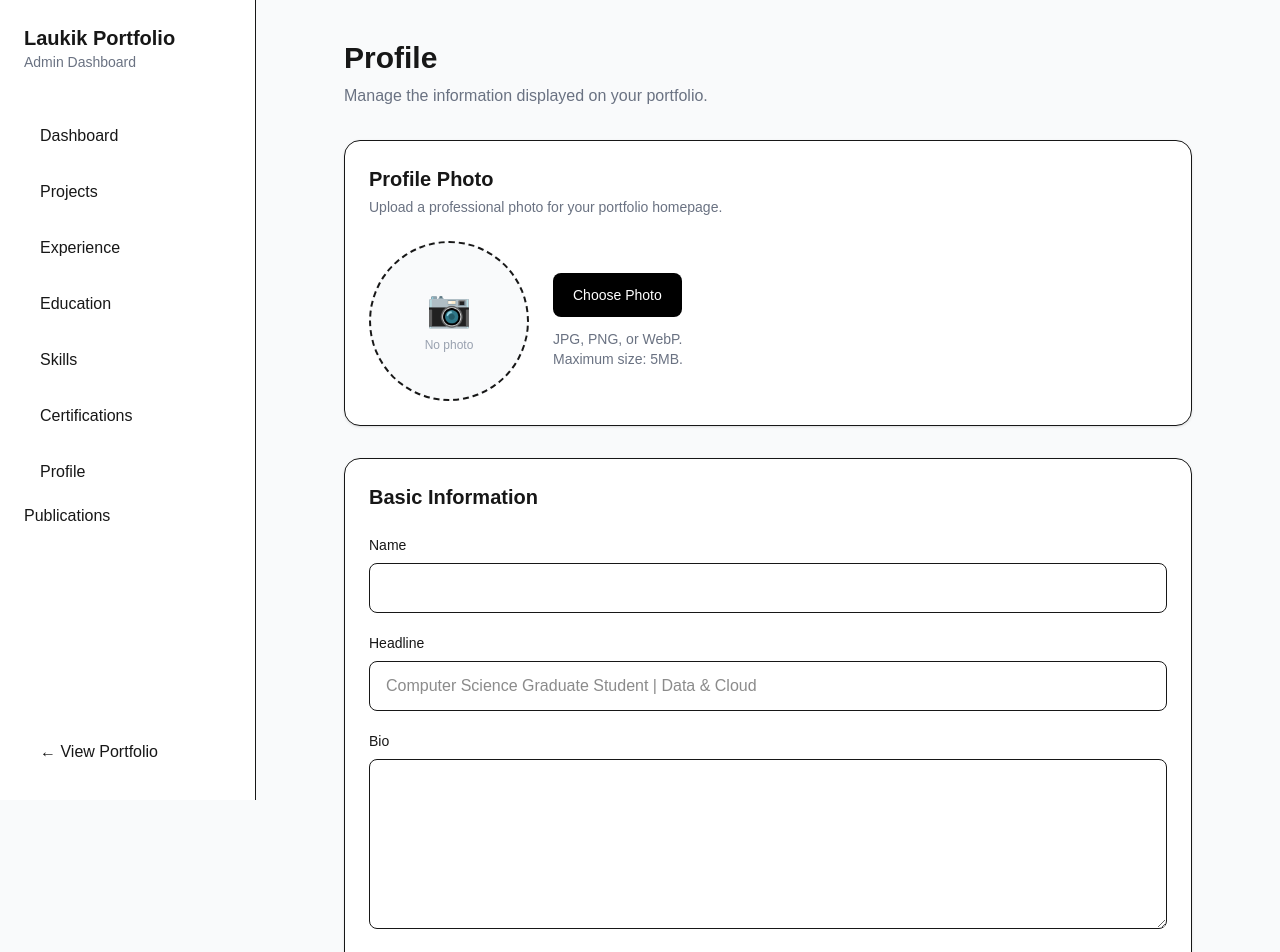
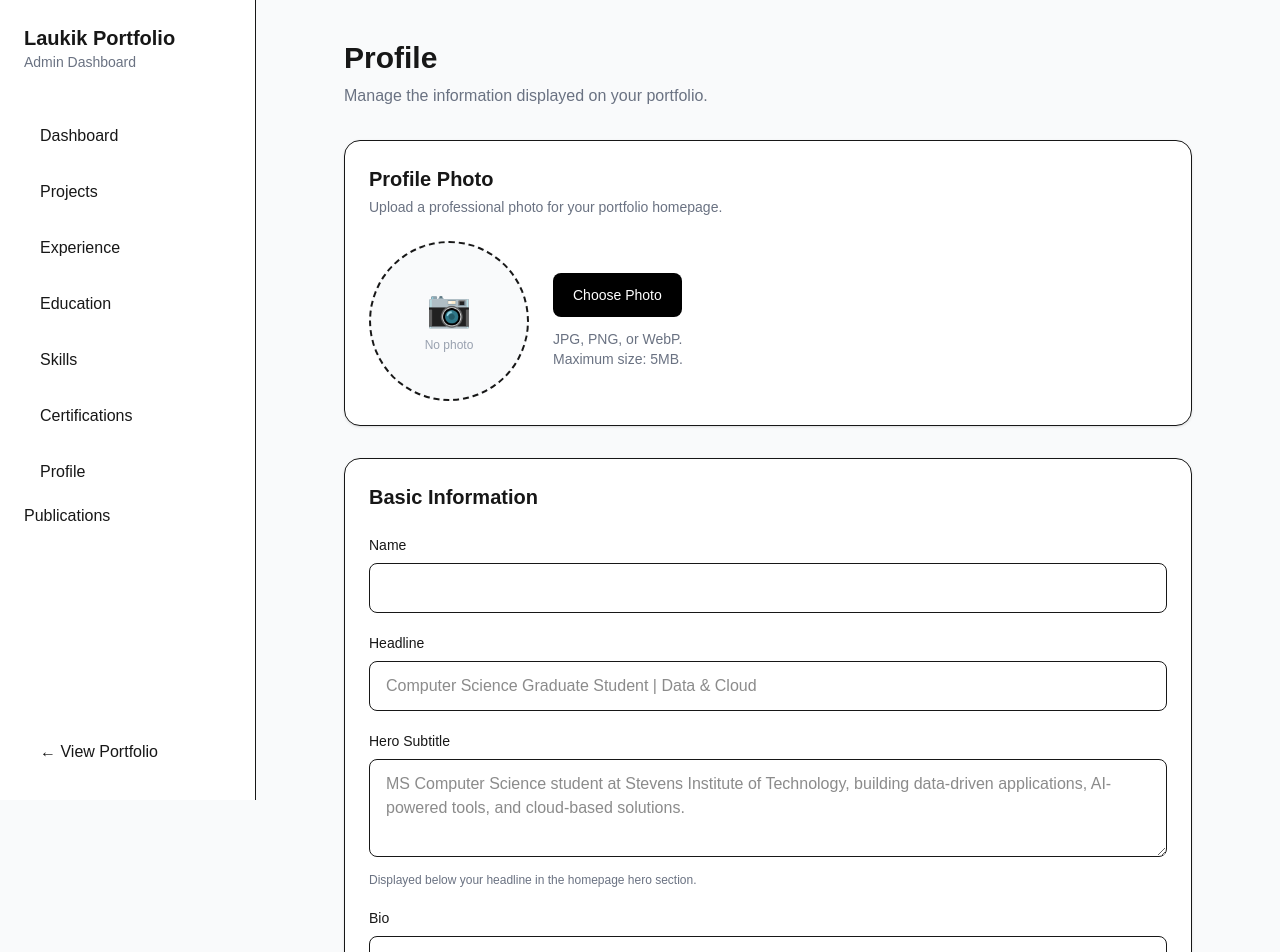
Before and after one commit to Laukik-Pawar/laukik-portfolio, a Next.js app: page /admin/profile in a window 1280 px wide. Shown: the top 952 px of the page. Built offline with nearby package versions, Linux system fonts and the light colour scheme; no server answers; the database is empty.

Commit message:
subtitle added

```diff
--- a/app/admin/profile/page.tsx
+++ b/app/admin/profile/page.tsx
@@ -7,6 +7,7 @@ type Profile = {
   id?: string;
   name: string;
   headline: string;
+  subtitle: string;
   bio: string;
   location: string;
   email: string;
@@ -19,6 +20,7 @@ type Profile = {
 const emptyProfile: Profile = {
   name: "",
   headline: "",
+  subtitle: "",
   bio: "",
   location: "",
   email: "",
@@ -61,6 +63,7 @@ export default function ProfileAdminPage() {
           id: data.id,
           name: data.name || "",
           headline: data.headline || "",
+          subtitle: data.subtitle || "",
           bio: data.bio || "",
           location: data.location || "",
           email: data.email || "",
@@ -161,6 +164,7 @@ export default function ProfileAdminPage() {
       const profileData = {
         name: profile.name,
         headline: profile.headline || null,
+        subtitle: profile.subtitle || null,
         bio: profile.bio || null,
         location: profile.location || null,
         email: profile.email || null,
@@ -331,7 +335,28 @@ export default function ProfileAdminPage() {
                 className="w-full rounded-lg border px-4 py-3 outline-none focus:border-black"
               />
             </div>
+<div>
+  <label
+    htmlFor="subtitle"
+    className="mb-2 block text-sm font-medium"
+  >
+    Hero Subtitle
+  </label>
 
+  <textarea
+    id="subtitle"
+    name="subtitle"
+    value={profile.subtitle}
+    onChange={handleChange}
+    rows={3}
+    placeholder="MS Computer Science student at Stevens Institute of Technology, building data-driven applications, AI-powered tools, and cloud-based solutions."
+    className="w-full rounded-lg border px-4 py-3 outline-none focus:border-black"
+  />
+
+  <p className="mt-2 text-xs text-gray-500">
+    Displayed below your headline in the homepage hero section.
+  </p>
+</div>
             <div>
               <label
                 htmlFor="bio"
--- a/app/page.tsx
+++ b/app/page.tsx
@@ -456,17 +456,37 @@ export default async function Home() {
         </div>
       </section>
 
+
 {/* ───────── About ───────── */}
 <section id="about" className="scroll-mt-24 grain">
   <div className="mx-auto max-w-7xl px-6 py-24 md:py-32">
-          <SectionHeading index="01" eyebrow="Introduction" title="A little about me." />
+    <SectionHeading
+      index="01"
+      eyebrow="Introduction"
+      title="A little about me."
+    />
+
     <div className="grid gap-12 md:grid-cols-[2fr_1fr] md:gap-16">
-            <div>
-              <p className="font-serif text-2xl leading-relaxed text-slate-800 md:text-3xl">
-                {profile?.bio ||
-                  "I am a Computer Science graduate student interested in building reliable software, data platforms, machine learning systems, and cloud infrastructure."}
+      <div className="max-w-3xl">
+        {(profile?.bio ||
+          "I am a Computer Science graduate student interested in building reliable software, data platforms, machine learning systems, and cloud infrastructure."
+        )
+          .replace(/\r\n/g, "\n")
+          .trim()
+          .split(/\n\s*\n/)
+          .filter((paragraph) => paragraph.trim().length > 0)
+          .map((paragraph, index) => (
+            <p
+              key={index}
+              className={`font-serif text-xl leading-8 text-slate-700 md:text-2xl md:leading-9 ${
+                index > 0 ? "mt-5" : ""
+              }`}
+            >
+              {paragraph.trim()}
             </p>
+          ))}
       </div>
+
       {profile?.location && (
         <div className="flex flex-col justify-end gap-4 border-l border-slate-300 pl-6">
           <p className="font-mono text-[11px] uppercase tracking-[0.3em] text-slate-500">
@@ -480,6 +500,7 @@ export default async function Home() {
     </div>
   </div>
 </section>
+
 
       {/* ───────── Projects ───────── */}
       <section
--- a/package.json
+++ b/package.json
@@ -11,7 +11,7 @@
   "dependencies": {
     "@supabase/ssr": "^0.12.7",
     "@supabase/supabase-js": "^2.117.3",
-    "next": "16.4.0",
+    "next": "^16.4.3",
     "react": "19.3.0",
     "react-dom": "19.3.0"
   },
```
Also changed, not shown: 1 other file (tests, documents, lock files or other folders). Lines whose indentation alone changed are shown as unchanged.
